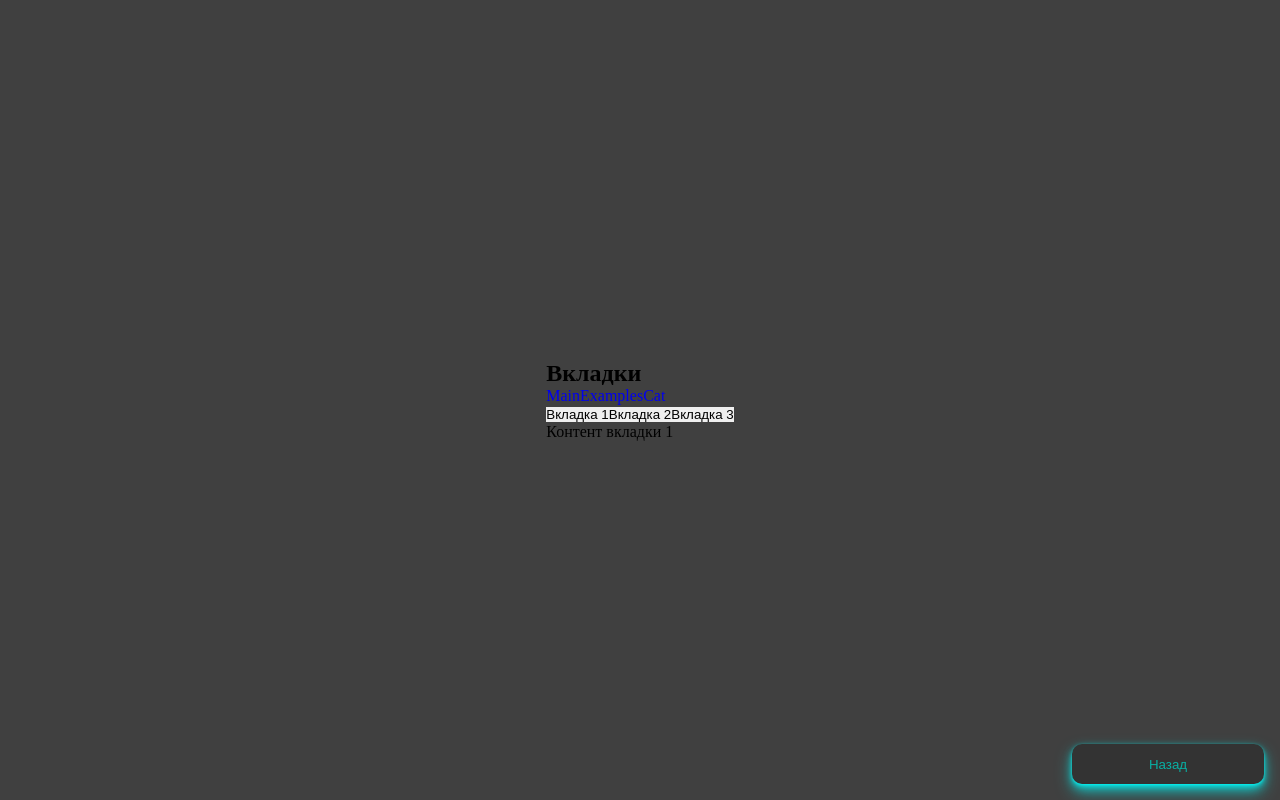
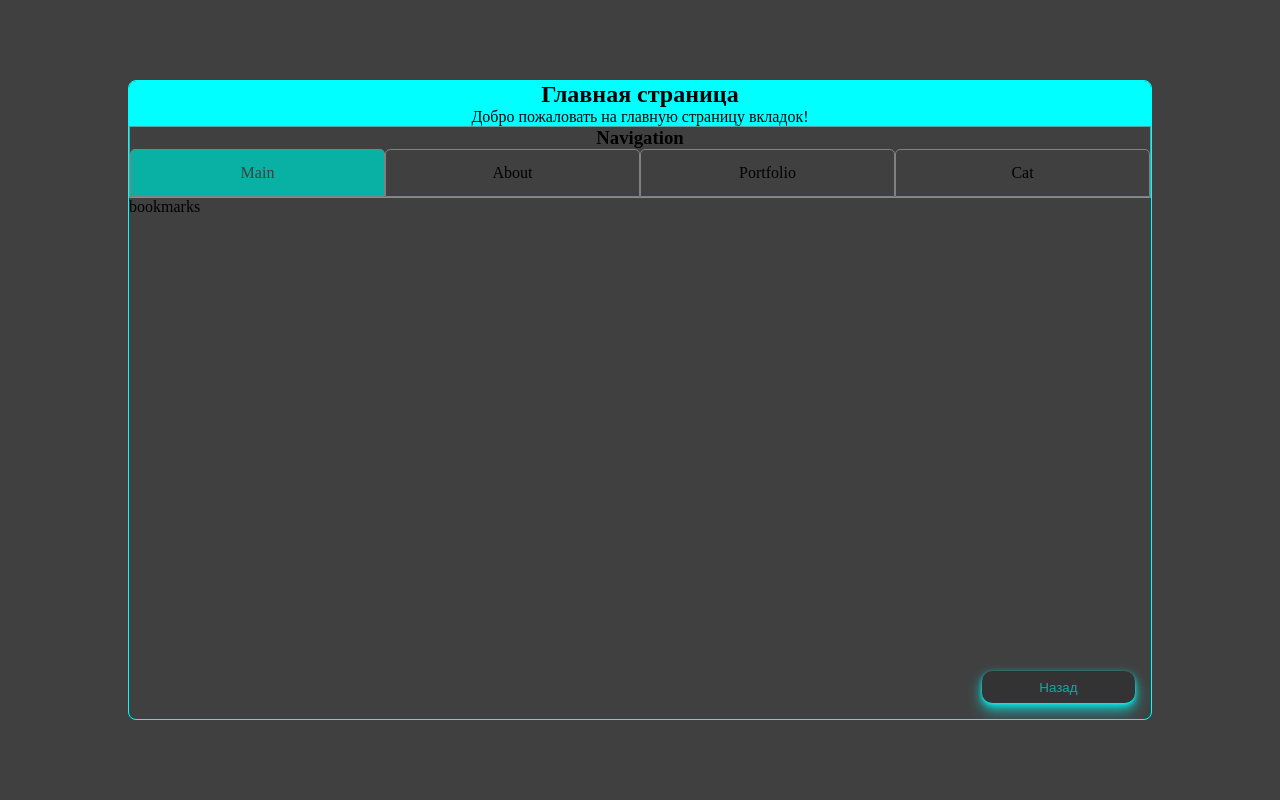
Before and after one commit to i0ji/p_ioji, a Next.js app: page /tabs in a window 1280 px wide. Built offline with nearby package versions, Linux system fonts and the light colour scheme.

Commit message:
feature: styling tabs

```diff
--- a/package.json
+++ b/package.json
@@ -1,6 +1,6 @@
 {
   "name": "p_ioji",
-  "version": "0.0.2",
+  "version": "0.0.3",
   "private": true,
   "scripts": {
     "dev": "next dev --turbopack",
--- a/src/app/globals.scss
+++ b/src/app/globals.scss
@@ -35,5 +35,9 @@ html {
     margin: 0 auto;
 
     overflow: hidden;
+
+    a {
+      color: inherit;
+    }
   }
 }
--- a/src/app/tabs/about/page.tsx
+++ b/src/app/tabs/about/page.tsx
@@ -1,7 +1,3 @@
 export default function About() {
-    return (
-        <div>
-ABOUT
-        </div>
-    );
+  return <div>ABOUT</div>;
 }
--- a/src/app/tabs/cat/page.tsx
+++ b/src/app/tabs/cat/page.tsx
@@ -1,7 +1,3 @@
 export default function Cat() {
-    return (
-        <div>
-CAT
-        </div>
-    );
+  return <div>something interesting about my lovely cat!</div>;
 }
--- /dev/null
+++ b/src/app/tabs/layout.module.scss
@@ -0,0 +1,55 @@
+@use '@/styles/index' as *;
+
+.tabs__layout {
+  width: 80vw;
+  height: 80vh;
+
+  position: relative;
+
+  border: 1px solid cyan;
+  border-radius: 0.5rem;
+
+  overflow: hidden;
+
+  header {
+    background-color: cyan;
+    text-align: center;
+  }
+
+  nav {
+    width: 100%;
+    border: 1px solid cadetblue;
+
+    h1 {
+      text-align: center;
+    }
+
+    ul {
+      display: grid;
+      grid-template-columns: repeat(
+        auto-fit,
+        minmax(150px, 1fr)
+      );
+      list-style: none;
+      align-items: center;
+      justify-content: center;
+
+      .tabs__active {
+        background-color: $brandTurquoise;
+        color: $brandGray;
+        border: 1px solid gray;
+      }
+
+      li {
+        @include flex(null, center, center);
+
+        height: 3rem;
+
+        transition: .5s ease all;
+
+        border: .5px solid gray;
+        border-radius: 5px 5px 0 0;
+      }
+    }
+  }
+}
--- a/src/app/tabs/layout.tsx
+++ b/src/app/tabs/layout.tsx
@@ -1,15 +1,74 @@
-import s from './styles.module.scss'
+'use client';
+
+import { useState } from 'react';
+import { usePathname } from 'next/navigation';
+
 import Link from 'next/link';
+import { Button } from '@/components/index';
 
-export default function TabsLayout({children}: { children: React.ReactNode }) {
+import s from './layout.module.scss';
+
+export default function TabsLayout({
+  children,
+}: {
+  children: React.ReactNode;
+}) {
+  const currentPath = usePathname();
+  console.log(currentPath);
+
   return (
     <section className={s.tabs__layout}>
-            <h1>Вкладки</h1>
+      <header>
+        <h2>Главная страница</h2>
+        <p>Добро пожаловать на главную страницу вкладок!</p>
+      </header>
+
       <nav>
-                <Link href="/tabs/about">Main</Link>
-                <Link href="/tabs/portfolio">Examples</Link>
-                <Link href="/tabs/cat">Cat</Link>
+        <h1>Navigation</h1>
+        <ul>
+          <Link href="/tabs">
+            <li
+              className={
+                currentPath === '/tabs' ? s.tabs__active : ''
+              }
+            >
+              Main
+            </li>
+          </Link>
+          <Link href="/tabs/about">
+            <li
+              className={
+                currentPath === '/tabs/about'
+                  ? s.tabs__active
+                  : ''
+              }
+            >
+              About
+            </li>
+          </Link>
+          <Link href="/tabs/portfolio">
+            <li
+              className={
+                currentPath === '/tabs/portfolio'
+                  ? s.tabs__active
+                  : ''
+              }
+            >
+              Portfolio
+            </li>
+          </Link>
+          <Link href="/tabs/cat">
+            <li
+              className={
+                currentPath === '/tabs/cat' ? s.tabs__active : ''
+              }
+            >
+              Cat
+            </li>
+          </Link>
+        </ul>
       </nav>
+      <Button text={'Назад'} route={'/'} />
       <div>{children}</div>
     </section>
   );
--- /dev/null
+++ b/src/app/tabs/main/page.tsx
@@ -0,0 +1,3 @@
+export default function Cat() {
+  return <div>main</div>;
+}
--- a/src/app/tabs/page.tsx
+++ b/src/app/tabs/page.tsx
@@ -1,28 +1,9 @@
 'use client';
 
-import {useState} from 'react';
+import { useState } from 'react';
 
-import s from './styles.module.scss'
-
-import {Button} from "@/components/index";
+// import s from './styles.module.scss';
 
 export default function TabsPage() {
-    const [activeTab, setActiveTab] = useState('tab1');
-
-    return (
-        <section className={s.tabs_section}>
-            <div>
-                <button onClick={() => setActiveTab('tab1')}>Вкладка 1</button>
-                <button onClick={() => setActiveTab('tab2')}>Вкладка 2</button>
-                <button onClick={() => setActiveTab('tab3')}>Вкладка 3</button>
-            </div>
-            <div>
-                {activeTab === 'tab1' && <p>Контент вкладки 1</p>}
-                {activeTab === 'tab2' && <p>Контент вкладки 2</p>}
-                {activeTab === 'tab3' && <p>Контент вкладки 3</p>}
-            </div>
-
-            <Button text={'Назад'} route={'/'}/>
-        </section>
-    );
+  return <section>bookmarks</section>;
 }
--- a/src/app/tabs/styles.module.scss
+++ /dev/null
@@ -1,13 +0,0 @@
-@use '@/styles/index' as *;
-
-.tabs_layout {
-  width: 80vw;
-  height: 80vh;
-
-  position: relative;
-
-  border: 1px solid cyan;
-  border-radius: .5rem;
-
-  @include visual_test(red, null)
-}
```
Also changed, not shown: src/app/tabs/portfolio/page.tsx (+2 -6 lines), src/app/page.tsx (indentation only), 1 other file (tests, documents, lock files or other folders). Lines whose indentation alone changed are shown as unchanged.
